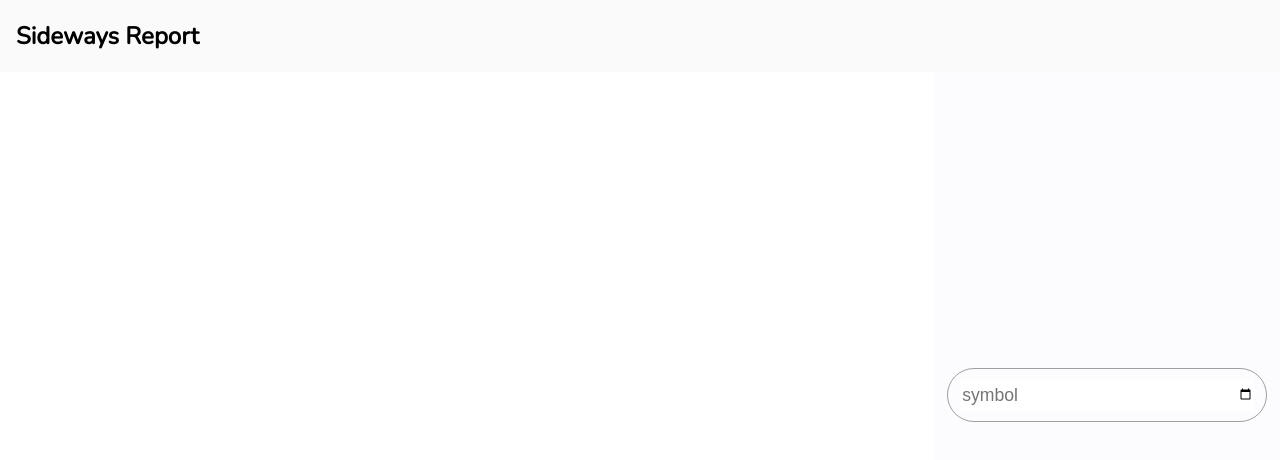
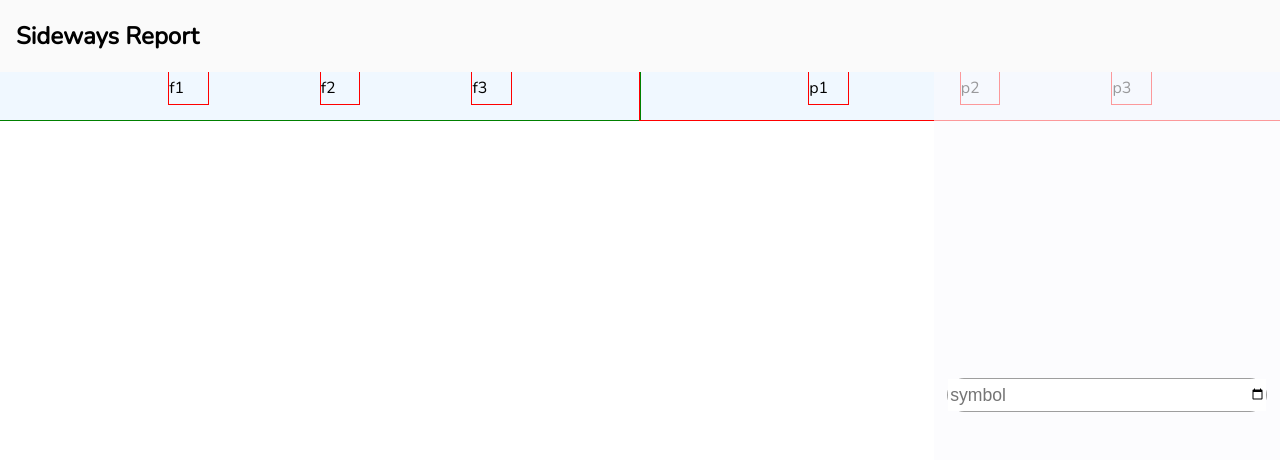
Before and after one commit to dsmeny/sideways-report, a Next.js app: page / in a window 1280 px wide. Shown: the top 460 px of the page. Built offline with nearby package versions, Linux system fonts and the light colour scheme.

Commit message:
first commit

```diff
--- /dev/null
+++ b/components/layout/MenuBar.js
@@ -0,0 +1,29 @@
+import classes from "./MenuBar.module.css";
+
+const MenuBar = ({ classTrigger, setClassTrigger }) => {
+  function classTriggerHandler() {
+    console.log("function called");
+    // setClassTrigger(!classTrigger);
+  }
+
+  return (
+    <div className={classes.nav_bar}>
+      <div className={classes.nav_bar_filters}>
+        <ul className={classes.list_styles}>
+          <li>f1</li>
+          <li>f2</li>
+          <li>f3</li>
+        </ul>
+      </div>
+      <div className={classes.nav_bar_pages}>
+        <ul className={classes.list_styles}>
+          <li onClick={classTriggerHandler}>p1</li>
+          <li>p2</li>
+          <li>p3</li>
+        </ul>
+      </div>
+    </div>
+  );
+};
+
+export default MenuBar;
--- /dev/null
+++ b/components/layout/MenuBar.module.css
@@ -0,0 +1,31 @@
+.nav_bar {
+  position: fixed;
+  top: 7vh;
+  display: flex;
+  justify-content: space-evenly;
+  align-items: center;
+  width: 100%;
+  background-color: aliceblue;
+}
+
+.nav_bar_filters {
+  outline: 1px solid green;
+  width: 100%;
+}
+
+.nav_bar_pages {
+  outline: 1px solid red;
+  width: 100%;
+}
+
+.list_styles {
+  display: flex;
+  justify-content: space-evenly;
+  align-items: center;
+}
+
+.list_styles li {
+  outline: 1px solid red;
+  width: 3vw;
+  height: 4vh;
+}
--- /dev/null
+++ b/components/layout/SearchStocks.js
@@ -0,0 +1,50 @@
+import styles from "./SearchStocks.module.css";
+
+const SearchStocks = ({
+  classTrigger,
+  stockSymbol,
+  changeHandler,
+  inputRef,
+}) => {
+  return (
+    <>
+      <div className={classTrigger ? "hide_bar" : "show_bar"}>
+        {stockSymbol && (
+          <div className={styles.search_details}>
+            <h3>{stockSymbol}</h3>
+            <span>
+              <Link href={`/${stockSymbol}`}>
+                <svg
+                  xmlns="http://www.w3.org/2000/svg"
+                  className={styles.dots}
+                  fill="none"
+                  viewBox="0 0 24 24"
+                  stroke="currentColor"
+                >
+                  <path
+                    strokeLinecap="round"
+                    strokeLinejoin="round"
+                    strokeWidth={1}
+                    d="M12 5v.01M12 12v.01M12 19v.01M12 6a1 1 0 110-2 1 1 0 010 2zm0 7a1 1 0 110-2 1 1 0 010 2zm0 7a1 1 0 110-2 1 1 0 010 2z"
+                  />
+                </svg>
+              </Link>
+            </span>
+          </div>
+        )}
+        <div className={styles.search_buttons}>
+          <input
+            type="text"
+            className={classTrigger ? styles.hide_bar : ""}
+            placeholder="symbol"
+            ref={inputRef}
+            autoFocus
+          />
+          <input type="date" onChange={changeHandler} />
+        </div>
+      </div>
+    </>
+  );
+};
+
+export default SearchStocks;
--- /dev/null
+++ b/components/layout/SearchStocks.module.css
@@ -0,0 +1,59 @@
+.search_details {
+  position: absolute;
+  width: 63%;
+  display: flex;
+  top: 20vh;
+  justify-content: center;
+  align-items: center;
+}
+
+.search_details h3 {
+  font-size: 1.7rem;
+  color: rgb(20, 20, 20);
+}
+
+.search_details span {
+  transform: translateX(6vw);
+  padding: 10px;
+  transition: 0.5s all ease;
+}
+
+.search_details span:hover {
+  border-radius: 100%;
+  background-color: rgba(0, 0, 0, 0.01);
+}
+
+.dots {
+  color: var(--button-font-color);
+  height: 1.7rem;
+  width: 1.7rem;
+}
+
+.search_buttons {
+  background-color: transparent;
+  border: 1px solid var(--border-color);
+  border-radius: 50px;
+  width: 20rem;
+  color: var(--button-font-color);
+  display: flex;
+  justify-content: space-around;
+  transform: translateY(46vh);
+}
+
+.search_buttons input[type="text"] {
+  border: none;
+  flex: 2;
+  height: 2rem;
+  font-size: 1.1rem;
+}
+
+.search_buttons input:focus,
+.search_buttons select:focus {
+  outline: none;
+}
+
+.search_buttons input[type="date"] {
+  border: none;
+  color: transparent;
+  width: 3rem;
+}
--- a/pages/index.js
+++ b/pages/index.js
@@ -1,14 +1,19 @@
 import Link from "next/link";
 import { useState, useRef, useEffect, useCallback } from "react";
 import Card from "../components/ui/Card";
+import Menubar from "../components/layout/MenuBar";
+import SearchStocks from "../components/layout/SearchStocks";
 import styles from "../styles/Home.module.css";
 
 export default function Home() {
   const [stockInfo, setStockInfo] = useState([]);
   const [stockSymbol, setStockSymbol] = useState(null);
   const [date, setDate] = useState("");
+  const [classTrigger, setClassTrigger] = useState(false);
 
   const inputRef = useRef();
+  const searchRef = useRef();
+  const containerRef = useRef();
 
   useEffect(() => {
     inputRef.current.focus();
@@ -44,7 +49,8 @@ export default function Home() {
       <nav className={styles.nav}>
         <h1>Sideways Report</h1>
       </nav>
-      <div className={styles.container}>
+      <Menubar classTrigger={classTrigger} setClassTrigger={setClassTrigger} />
+      <div className={styles.container} ref={containerRef}>
         <div className={styles.data}>
           {stockInfo.length > 0 && (
             <div className={styles.stockData}>
@@ -56,34 +62,13 @@ export default function Home() {
             </div>
           )}
         </div>
-        <div className={styles.search}>
-          {stockSymbol && (
-            <div className={styles.search_details}>
-              <h3>{stockSymbol}</h3>
-              <span>
-                <Link href={`/${stockSymbol}`}>
-                  <svg
-                    xmlns="http://www.w3.org/2000/svg"
-                    className={styles.dots}
-                    fill="none"
-                    viewBox="0 0 24 24"
-                    stroke="currentColor"
-                  >
-                    <path
-                      strokeLinecap="round"
-                      strokeLinejoin="round"
-                      strokeWidth={1}
-                      d="M12 5v.01M12 12v.01M12 19v.01M12 6a1 1 0 110-2 1 1 0 010 2zm0 7a1 1 0 110-2 1 1 0 010 2zm0 7a1 1 0 110-2 1 1 0 010 2z"
-                    />
-                  </svg>
-                </Link>
-              </span>
-            </div>
-          )}
-          <div className={styles.search_buttons}>
-            <input type="text" placeholder="symbol" ref={inputRef} autoFocus />
-            <input type="date" onChange={changeHandler} />
-          </div>
+        <div className={styles.search} ref={searchRef}>
+          <SearchStocks
+            classTrigger={classTrigger}
+            stockSymbol={stockSymbol}
+            changeHandler={changeHandler}
+            inputRef={inputRef}
+          />
         </div>
       </div>
     </>
--- a/styles/Home.module.css
+++ b/styles/Home.module.css
@@ -10,7 +10,7 @@
 
 .nav {
   position: fixed;
-  z-index: 9999;
+  z-index: 999;
   top: 0;
   width: 100%;
   background-color: rgb(250, 250, 250);
@@ -39,66 +39,6 @@
   padding: 10px 12px;
 }
 
-.search_details {
-  position: absolute;
-  width: 63%;
-  display: flex;
-  top: 20vh;
-  justify-content: center;
-  align-items: center;
-}
-
-.search_details h3 {
-  font-size: 1.7rem;
-  color: rgb(20, 20, 20);
-}
-
-.search_details span {
-  transform: translateX(6vw);
-  padding: 10px;
-  transition: 0.5s all ease;
-}
-
-.search_details span:hover {
-  border-radius: 100%;
-  background-color: rgba(0, 0, 0, 0.01);
-}
-
-.dots {
-  color: var(--button-font-color);
-  height: 1.7rem;
-  width: 1.7rem;
-}
-
-.search_buttons {
-  background-color: transparent;
-  border: 1px solid var(--border-color);
-  border-radius: 50px;
-  width: 20rem;
-  color: var(--button-font-color);
-  display: flex;
-  justify-content: space-around;
-  transform: translateY(46vh);
-}
-
-.search_buttons input[type="text"] {
-  border: none;
-  flex: 2;
-  height: 2rem;
-  font-size: 1.1rem;
-}
-
-.search_buttons input:focus,
-.search_buttons select:focus {
-  outline: none;
-}
-
-.search_buttons input[type="date"] {
-  border: none;
-  color: transparent;
-  width: 3rem;
-}
-
 .data {
   position: absolute;
   top: 7%;
--- a/styles/globals.css
+++ b/styles/globals.css
@@ -28,3 +28,13 @@ ul li {
   --border-color: rgb(158, 158, 158);
   --button-font-color: rgb(119, 119, 119);
 }
+
+/* Utility classes */
+.hide_bar {
+  transform: translateX(1000%);
+  transition: all 3s ease;
+}
+
+.show_bar {
+  background-color: red;
+}
```
